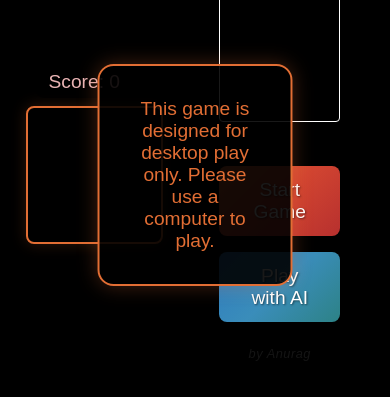
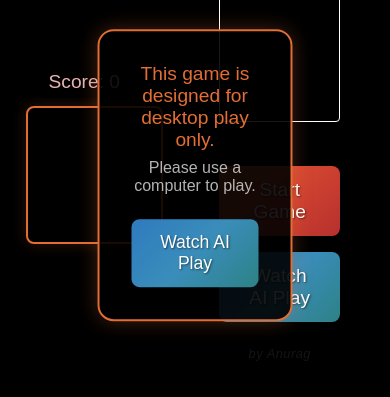
Before and after one commit to SaintForest/polyhexagon, a plain HTML site: page index.html in a window 390 px wide. Shown: the part 247-644 px from the top of the page. Drawn offline with Linux system fonts and the light colour scheme.

Commit message:
Add files via upload

```diff
--- a/game.js
+++ b/game.js
@@ -5,6 +5,7 @@ class SnakeGame {
         this.scoreElement = document.getElementById('scoreValue');
         this.startButton = document.getElementById('startButton');
         this.aiButton = document.getElementById('aiButton');
+        this.mobileAiButton = document.getElementById('mobileAiButton');
         this.gameOverMessage = document.querySelector('.game-over-message');
 
         // Initialize logo handler
@@ -63,6 +64,9 @@ class SnakeGame {
         document.addEventListener('keydown', (e) => this.handleKeyPress(e));
         this.startButton.addEventListener('click', () => this.startGame());
         this.aiButton.addEventListener('click', () => this.toggleAI());
+        if (this.mobileAiButton) {
+            this.mobileAiButton.addEventListener('click', () => this.toggleAI());
+        }
     }
 
     handleDirection(newDirection) {
@@ -145,6 +149,9 @@ class SnakeGame {
     toggleAI() {
         this.isAIMode = !this.isAIMode;
         this.aiButton.classList.toggle('active', this.isAIMode);
+        if (this.mobileAiButton) {
+            this.mobileAiButton.classList.toggle('active', this.isAIMode);
+        }
 
         // If game is running, mark that AI was enabled during gameplay
         if (this.gameLoop && !this.isGameOver) {
--- a/index.html
+++ b/index.html
@@ -6,7 +6,11 @@
     <link rel="stylesheet" href="styles.css">
 </head>
 <body>
-    <div class="mobile-only-message">This game is designed for desktop play only. Please use a computer to play.</div>
+    <div class="mobile-only-message">
+        <div class="mobile-text">This game is designed for desktop play only.</div>
+        <div class="mobile-subtext">Please use a computer to play.</div>
+        <button id="mobileAiButton" class="mobile-ai-button">Watch AI Play</button>
+    </div>
     <div class="game-container">
         <div class="game-area">
             <div class="game-status">
@@ -18,7 +22,7 @@
         <div class="sidebar">
             <div class="controls">
                 <button id="startButton">Start Game</button>
-                <button id="aiButton">Play with AI</button>
+                <button id="aiButton">Watch AI Play</button>
                 <div class="credit">by Anurag</div>
             </div>
         </div>
--- a/styles.css
+++ b/styles.css
@@ -31,14 +31,47 @@ body {
     padding: 2rem;
     border-radius: 1rem;
     text-align: center;
-    font-size: 1.2rem;
     max-width: 90%;
     z-index: 1000;
     box-shadow: 0 0 20px rgba(226, 110, 52, 0.3);
     border: 2px solid #E26E34;
 }
 
-@media (max-width: 768px) {
+.mobile-text {
+    font-size: 1.2rem;
+    margin-bottom: 0.5rem;
+}
+
+.mobile-subtext {
+    font-size: 1rem;
+    color: rgba(255, 255, 255, 0.7);
+    margin-bottom: 1.5rem;
+}
+
+.mobile-ai-button {
+    background: linear-gradient(135deg, #2E7BBF 0%, #3A8DBA 50%, #2D8286 100%);
+    color: white;
+    border: none;
+    padding: 0.8rem 1.5rem;
+    font-size: 1.1rem;
+    border-radius: 0.5rem;
+    cursor: pointer;
+    transition: all 0.2s ease;
+    width: 100%;
+    text-shadow: 1px 1px 2px rgba(0, 0, 0, 0.5);
+}
+
+.mobile-ai-button:hover {
+    transform: translateY(-2px);
+    box-shadow: 0 5px 15px rgba(46, 123, 191, 0.3);
+}
+
+.mobile-ai-button.active {
+    background: linear-gradient(135deg, #2D8286 0%, #2E7BBF 50%, #3A8DBA 100%);
+    box-shadow: 0 5px 15px rgba(46, 123, 191, 0.5);
+}
+
+@media (max-width: 600px) {
     .mobile-only-message {
         display: block;
     }
```
